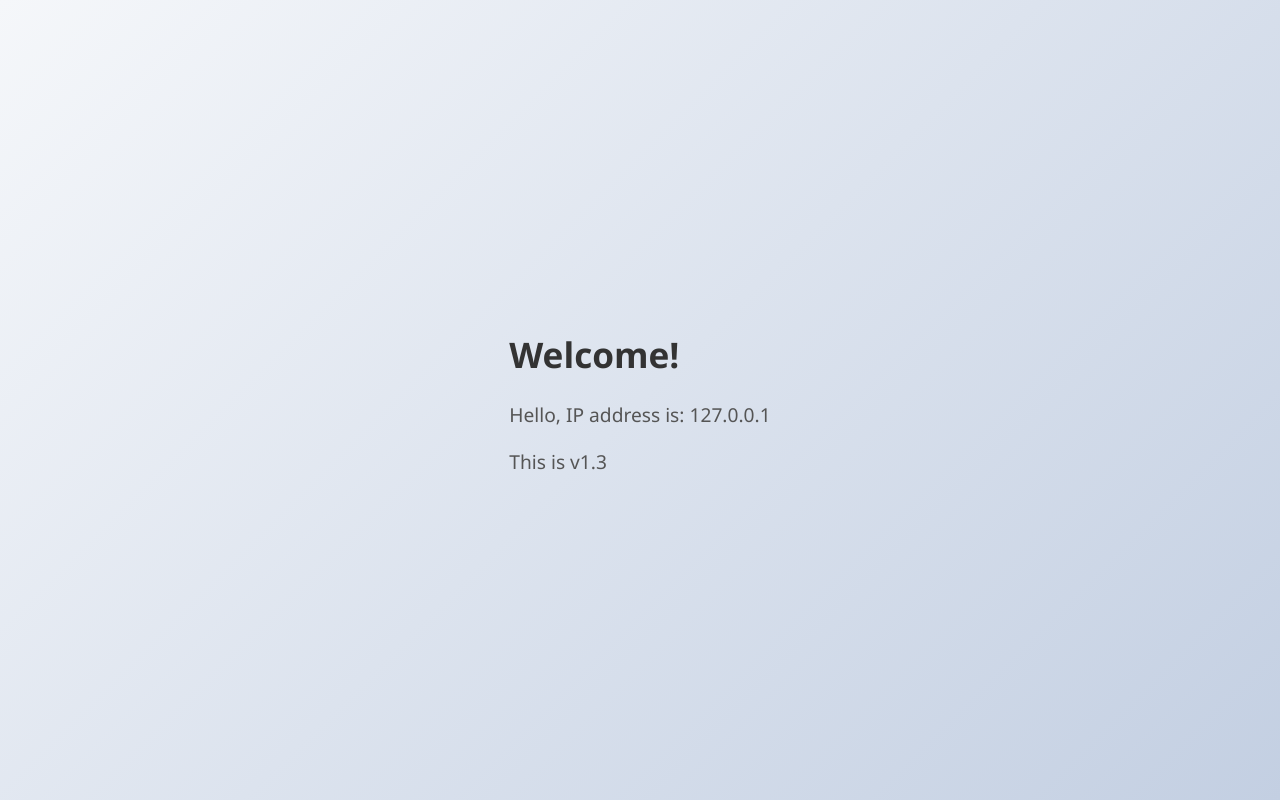
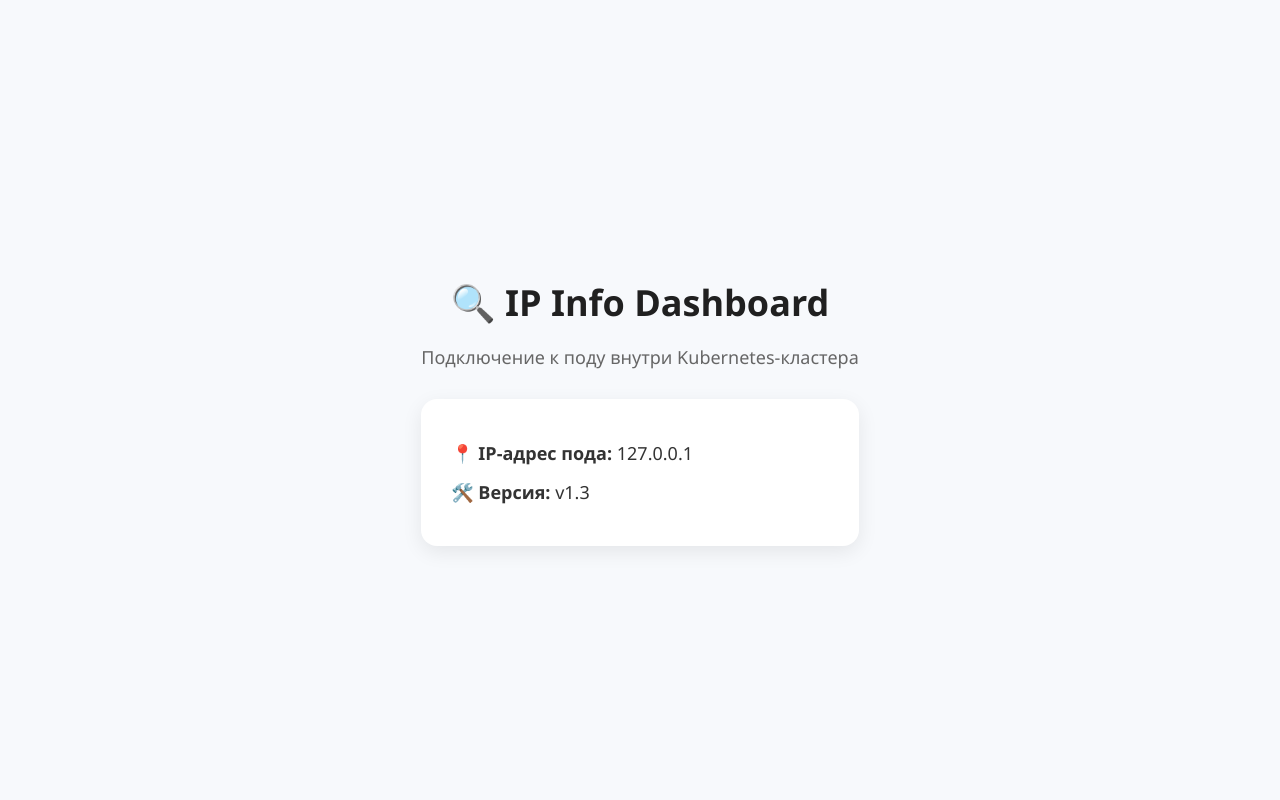
Before and after one commit to Eugeneowner/AppFinalProjectDevOps, a Flask app: page / in a window 1280 px wide. Run offline with Flask 3, Linux system fonts and the light colour scheme.

Commit message:
Fix add my app 4

```diff
--- a/app/static/style.css
+++ b/app/static/style.css
@@ -1,42 +1,43 @@
 body {
-  background: linear-gradient(135deg, #f5f7fa, #c3cfe2);
-  font-family: "Segoe UI", sans-serif;
+  margin: 0;
+  padding: 0;
+  font-family: 'Segoe UI', sans-serif;
+  background-color: #f7f9fc;
   display: flex;
   justify-content: center;
   align-items: center;
   height: 100vh;
-  margin: 0;
 }
 
-.card {
-  background: white;
-  padding: 2rem 3rem;
-  border-radius: 15px;
-  box-shadow: 0 12px 30px rgba(0, 0, 0, 0.2);
+.wrapper {
   text-align: center;
-  animation: float 4s ease-in-out infinite;
+  max-width: 600px;
+  margin: auto;
 }
 
 h1 {
-  font-size: 2.2rem;
-  color: #333;
+  font-size: 36px;
+  margin-bottom: 8px;
+  color: #202020;
 }
 
-p {
-  font-size: 1.2rem;
-  color: #555;
+.subtitle {
+  font-size: 18px;
+  color: #666;
+  margin-bottom: 30px;
 }
 
-.fade-in {
-  animation: fadeIn 1.5s ease-out;
+.info-card {
+  background-color: #fff;
+  border-radius: 16px;
+  padding: 30px;
+  box-shadow: 0 6px 20px rgba(0, 0, 0, 0.08);
+  font-size: 18px;
+  line-height: 1.6;
+  color: #333;
+  text-align: left;
 }
 
-@keyframes fadeIn {
-  from { opacity: 0; transform: translateY(20px); }
-  to { opacity: 1; transform: translateY(0); }
+.info-card p {
+  margin: 10px 0;
 }
-
-@keyframes float {
-  0%, 100% { transform: translateY(0); }
-  50% { transform: translateY(-8px); }
-}
--- a/app/templates/index.html
+++ b/app/templates/index.html
@@ -1,15 +1,19 @@
 <!DOCTYPE html>
-<html>
+<html lang="en">
 <head>
   <meta charset="UTF-8">
-  <title>Pod Info</title>
+  <title>IP Info</title>
   <link rel="stylesheet" href="{{ url_for('static', filename='style.css') }}">
 </head>
 <body>
-  <div class="container">
-    <h1>Welcome!</h1>
-    <p>Hello, IP address is: {{ ip }}</p>
-    <p>This is {{ version }}</p>
+  <div class="wrapper">
+    <h1>🔍 IP Info Dashboard</h1>
+    <p class="subtitle">Подключение к поду внутри Kubernetes-кластера</p>
+
+    <div class="info-card">
+      <p><strong>📍 IP-адрес пода:</strong> {{ ip }}</p>
+      <p><strong>🛠️ Версия:</strong> {{ version }}</p>
+    </div>
   </div>
 </body>
 </html>
```
